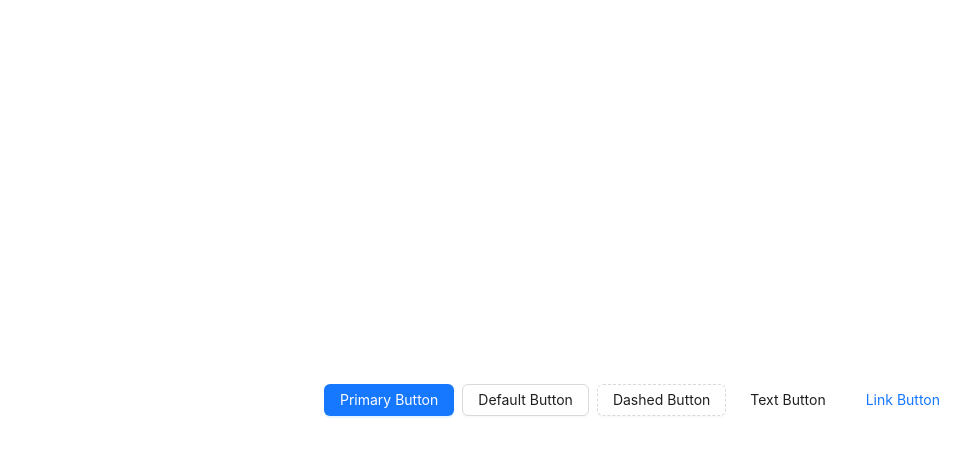
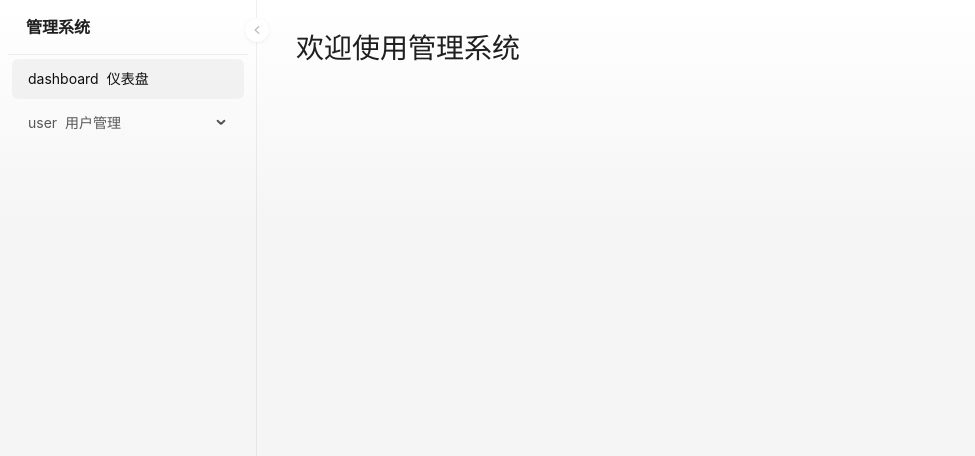
Before and after one commit to duanfanchao/admin-system-react, a React (Create React App) app: page /dashboard in a window 1280 px wide. Shown: the top 456 px of the page, without its empty margins (0-975 px from the left). Built offline with nearby package versions, Linux system fonts and the light colour scheme.

Commit message:
主体框架搭建

```diff
--- a/package.json
+++ b/package.json
@@ -3,6 +3,7 @@
   "version": "0.1.0",
   "private": true,
   "dependencies": {
+    "@ant-design/pro-layout": "^7.22.4",
     "@testing-library/dom": "^10.4.0",
     "@testing-library/jest-dom": "^6.1.3",
     "@testing-library/react": "^14.0.0",
@@ -13,6 +14,7 @@
     "axios": "^1.9.0",
     "react": "^18.3.1",
     "react-dom": "^18.3.1",
+    "react-router-dom": "^6.30.1",
     "react-scripts": "5.0.1",
     "web-vitals": "^2.1.4"
   },
--- a/src/App.css
+++ b/src/App.css
@@ -1,13 +1,9 @@
-.App {
-  text-align: center;
+body {
+  margin: 0;
+  font-family: -apple-system, BlinkMacSystemFont, "Segoe UI", Roboto,
+    "Helvetica Neue", Arial;
 }
 
-.App-header {
-  min-height: 100vh;
-  display: flex;
-  flex-direction: column;
-  align-items: center;
-  justify-content: center;
-  font-size: calc(10px + 2vmin);
-  color: white;
+#root {
+  height: 100vh;
 }
--- a/src/App.js
+++ b/src/App.js
@@ -1,24 +1,26 @@
 import './App.css';
-import { ConfigProvider } from 'antd';
+import { ConfigProvider, Spin } from 'antd';
+import { BrowserRouter, useRoutes } from 'react-router-dom';
 import zhCN from 'antd/locale/zh_CN'; // 中文
 // import enUS from 'antd/locale/en_US'; // 英文
 import { Button, Flex } from 'antd';
+import routes from './routes/index';
+import { Suspense } from 'react';
 // import axios from 'axios';
+
+function AppRoutes() {
+    const element = useRoutes(routes);
+    return element;
+}
 
 function App() {
     return (
         <ConfigProvider locale={zhCN}>
-            <div className="App">
-                <header className="App-header">
-                    <Flex gap="small" wrap>
-                        <Button type="primary">Primary Button</Button>
-                        <Button>Default Button</Button>
-                        <Button type="dashed">Dashed Button</Button>
-                        <Button type="text">Text Button</Button>
-                        <Button type="link">Link Button</Button>
-                    </Flex>
-                </header>
-            </div>
+            <BrowserRouter>
+                <Suspense fallback={<Spin size="large" />}>
+                    <AppRoutes />
+                </Suspense>
+            </BrowserRouter>
         </ConfigProvider>
     );
 }
--- /dev/null
+++ b/src/layouts/BasicLayout.jsx
@@ -0,0 +1,35 @@
+import ProLayout from "@ant-design/pro-layout";
+import { Link, Outlet, useLocation } from "react-router-dom";
+
+const menuData = [
+  {
+    path: "/dashboard",
+    name: "仪表盘",
+    icon: "dashboard",
+  },
+  {
+    path: "/user",
+    name: "用户管理",
+    icon: "user",
+    children: [
+      { path: "/user/list", name: "用户列表" },
+      { path: "/user/create", name: "新建用户" },
+    ],
+  },
+];
+
+export default function BasicLayout() {
+  const location = useLocation();
+
+  return (
+    <ProLayout
+      title="管理系统"
+      logo={null}
+      menuDataRender={() => menuData}
+      menuItemRender={(item, dom) => <Link to={item.path}>{dom}</Link>}
+      location={location}
+    >
+      <Outlet />
+    </ProLayout>
+  );
+}
--- /dev/null
+++ b/src/pages/dashBoard/index.jsx
@@ -0,0 +1,7 @@
+export default function Dashboard() {
+    return (
+        <div className="adshboard">
+            <h1>欢迎使用管理系统</h1>
+        </div>
+    )
+}
--- /dev/null
+++ b/src/pages/exception/404.jsx
@@ -0,0 +1,19 @@
+import { Button, Result } from "antd";
+import { useNavigate } from "react-router-dom";
+
+export default function NotFound() {
+  const navigate = useNavigate();
+
+  return (
+    <Result
+      status="404"
+      title="404"
+      subTitle="抱歉，您访问的页面不存在"
+      extra={
+        <Button type="primary" onClick={() => navigate("/")}>
+          返回首页
+        </Button>
+      }
+    />
+  );
+}
--- /dev/null
+++ b/src/pages/login/index.jsx
@@ -0,0 +1,25 @@
+import { LockOutlined, UserOutlined } from "@ant-design/icons";
+import { Button, Form, Input } from "antd";
+
+export default function Login() {
+  const onFinish = (values) => {
+    console.log("Success:", values);
+  };
+  return (
+    <div style={{ width: 360, margin: "100px auto" }}>
+      <Form onFinish={onFinish}>
+        <Form.Item name="username" rules={[{ required: true }]}>
+          <Input prefix={<UserOutlined />} placeholder="用户名" />
+        </Form.Item>
+        <Form.Item name="password" rules={[{ required: true }]}>
+          <Input.Password prefix={<LockOutlined />} placeholder="密码" />
+        </Form.Item>
+        <Form.Item>
+          <Button type="primary" htmlType="submit" block>
+            登录
+          </Button>
+        </Form.Item>
+      </Form>
+    </div>
+  );
+}
--- /dev/null
+++ b/src/routes/index.jsx
@@ -0,0 +1,23 @@
+import { lazy } from "react";
+import { Navigate } from "react-router-dom";
+import BasicLayout from "../layouts/BasicLayout";
+
+const Login = lazy(() => import("../pages/login/index"));
+const Dashboard = lazy(() => import("../pages/dashBoard/index"));
+const NotFound = lazy(() => import("../pages/exception/404"));
+
+const routes = [
+  {
+    path: "/",
+    element: <BasicLayout />,
+    children: [
+      { index: true, element: <Navigate to="/dashboard" /> },
+      { path: "dashboard", element: <Dashboard /> },
+      // 其他业务路由...
+    ],
+  },
+  { path: "/login", element: <Login /> },
+  { path: "*", element: <NotFound /> },
+];
+
+export default routes;
```
Also changed, not shown: 1 other file (tests, documents, lock files or other folders).
